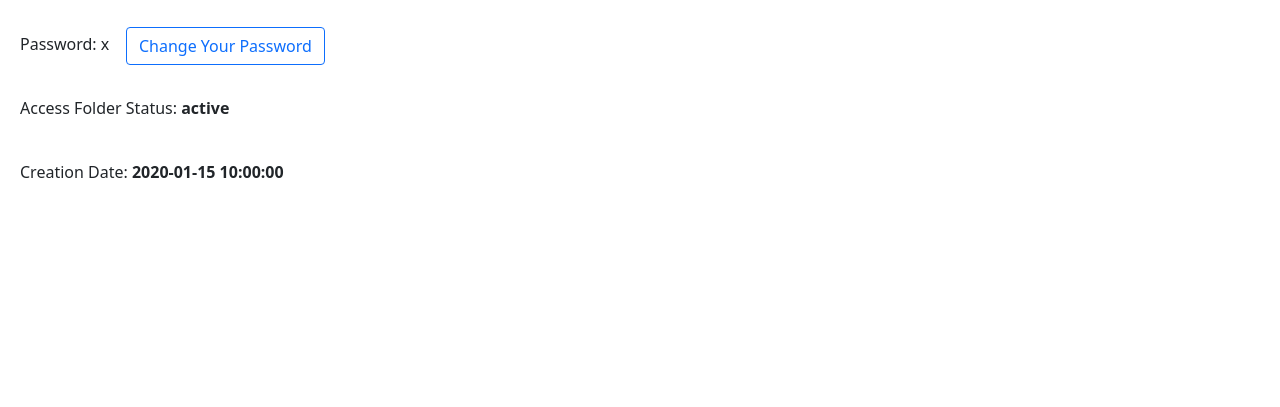
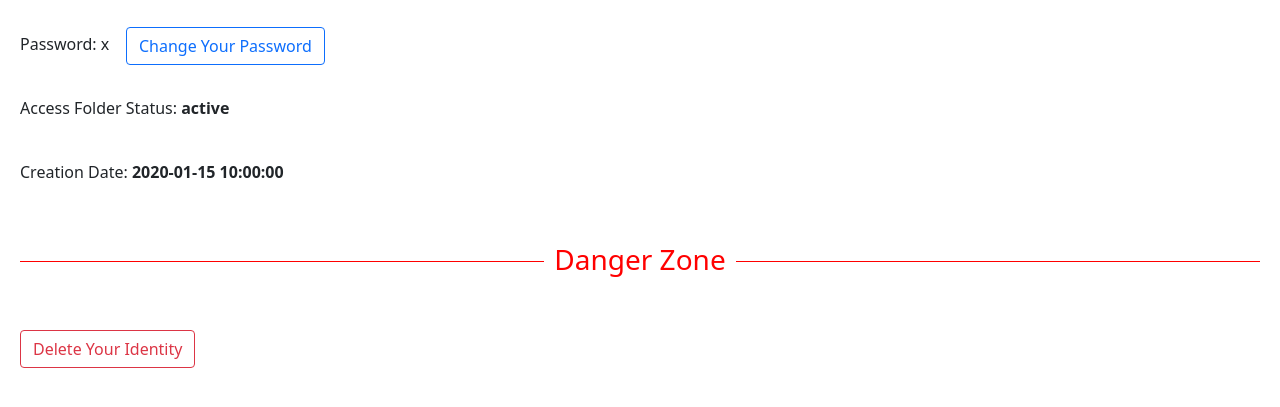
Before and after one commit to Prakhar896/Access, a Flask app: template templates/portal/settings/identityInfo.html in a window 1280 px wide. Shown: the part 371-778 px from the top of the page. Run offline with Flask 2, Linux system fonts and the light colour scheme; the template is opened without the code that fills it: most values are stand-ins (such as "Sample title", 1, 10 or a date in 2020); parts of the project's set-up code (start-up, migrations or seed data) failed here and were passed over; some libraries are stand-ins or nearby versions.

Commit message:
added danger zone div

```diff
--- a/templates/portal/settings/identityInfo.html
+++ b/templates/portal/settings/identityInfo.html
@@ -17,6 +17,20 @@
 
     .sideFloats {
         display: inline-block;
+    }
+
+    #dangerZoneDiv h3 {
+        width: 100%;
+        text-align: center;
+        border-bottom: 1px solid red;
+        line-height: 0.1em;
+        margin: 10px 0 20px;
+        color: red;
+    }
+
+    #dangerZoneDiv h3 span {
+        background: #fff;
+        padding: 0 10px;
     }
 </style>
 {% endblock %}
@@ -40,5 +54,25 @@
     <p>Access Folder Status: <strong>{{ idInfo['AFStatus'] }}</strong></p>
     <br>
     <p>Creation Date: <strong>{{ idInfo['creationDate'] }}</strong></p>
+    <br>
+    <br>
+    <div id="dangerZoneDiv">
+        <h3><span>Danger Zone</span></h3>
+        <br>
+        <br>
+        <div id="dangerZoneButtons">
+            <div class="sideFloats">
+                <button type="button" class="btn btn-outline-danger">Delete Your Identity</button>
+            </div>
+            <!-- &nbsp;&nbsp;&nbsp;&nbsp;
+            <div class="sideFloats">
+                <button type="button" class="btn btn-outline-danger">Delete Your Identity</button>
+            </div> -->
+        </div>
+    </div>
+
+    <!-- ENDING BREAKS-->
+    <br>
+    <br>
 </div>
 {% endblock %}
```
